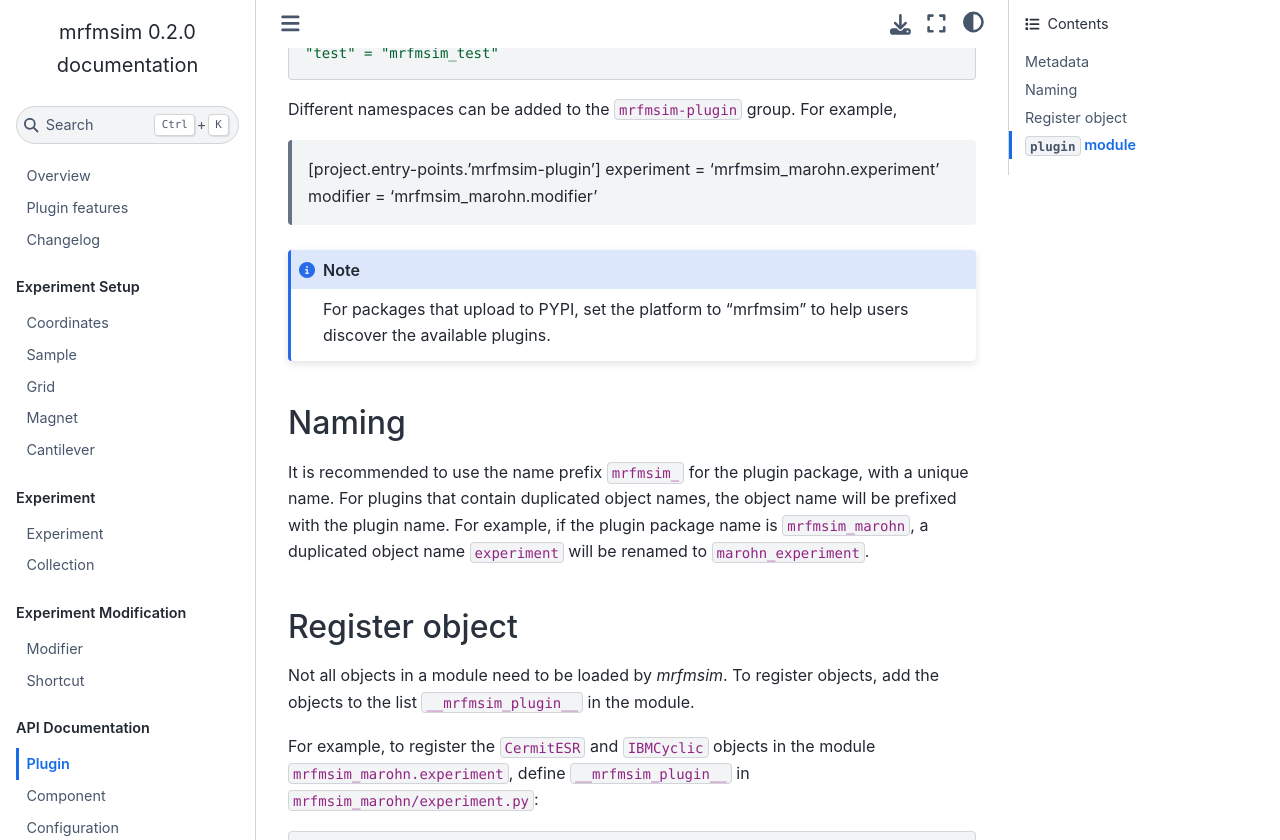
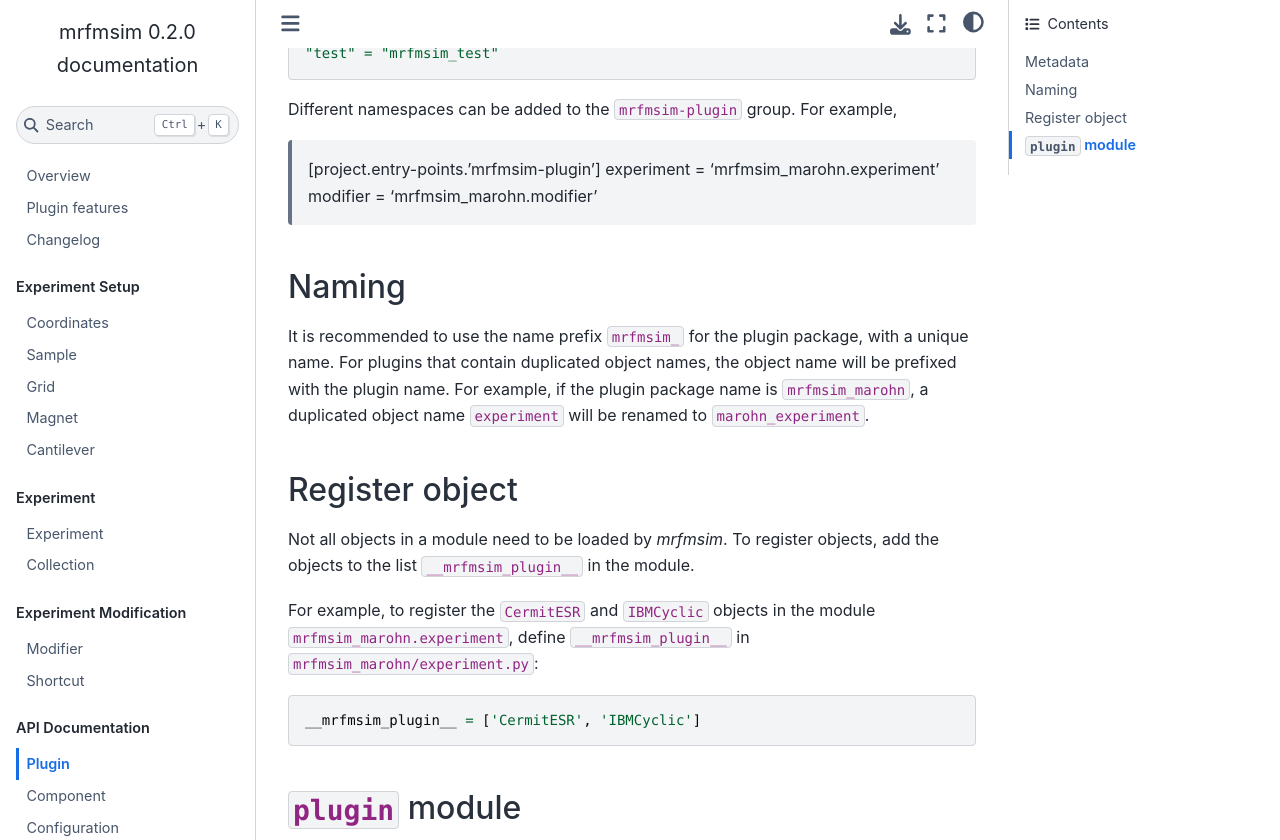
Before and after one commit to Marohn-Group/mrfmsim, a Sphinx documentation site: the page built from docs/api_plugin.rst, in a window 1280 px wide and 900 px high, scrolled down 581 px, cut to the strip 0-840 px from the top of the window. Built offline with Sphinx 7.4.7 and the Sphinx Book theme 1.1.4, drawn with Linux system fonts in a browser that asks for light colours.

Commit message:
Update api_plugin.rst

```diff
--- a/docs/api_plugin.rst
+++ b/docs/api_plugin.rst
@@ -33,11 +33,6 @@
     experiment = 'mrfmsim_marohn.experiment'
     modifier = 'mrfmsim_marohn.modifier'
 
-.. note::
-
-    For packages that upload to PYPI, set the platform to "mrfmsim" to help users
-    discover the available plugins.
-
 Naming
 -------
 
```
